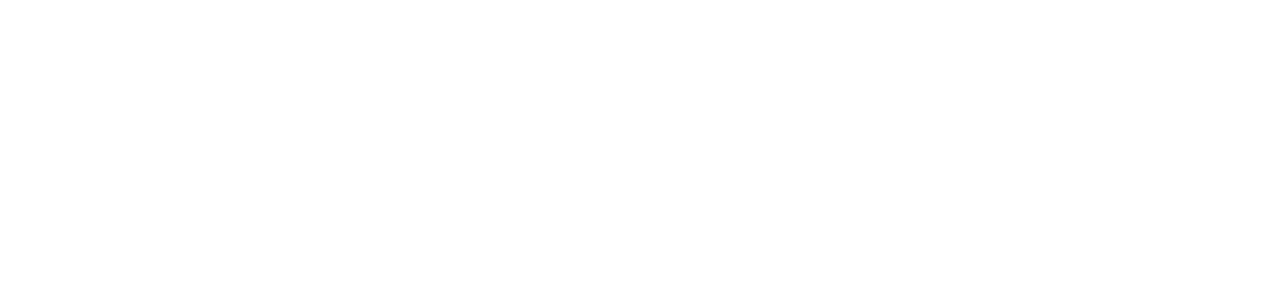
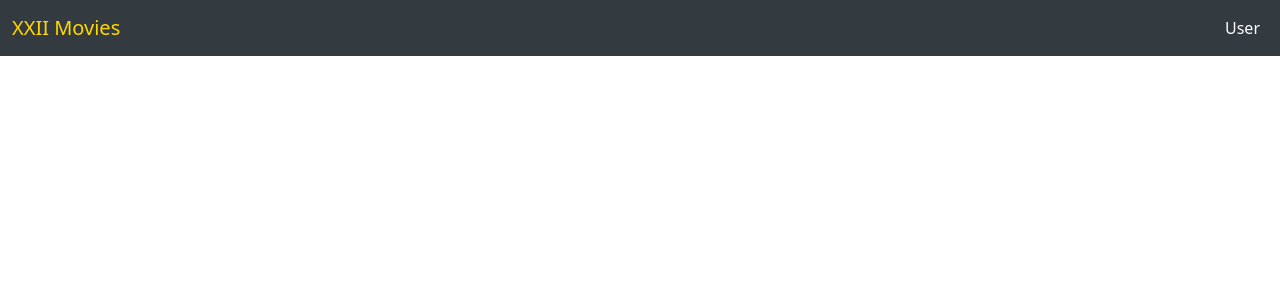
Before and after one commit to ahadsenja/movies-angular, an Angular app: page / in a window 1280 px wide. Shown: the top 300 px of the page. Built offline with nearby package versions, Linux system fonts and the light colour scheme.

Commit message:
chore: update app component

```diff
--- a/src/app/app.component.html
+++ b/src/app/app.component.html
@@ -1,5 +1,5 @@
-<!-- <app-navbar></app-navbar>
-<app-sidebar></app-sidebar> -->
-<div class="content" role="main">
+<app-navbar></app-navbar>
+<!-- <app-sidebar></app-sidebar> -->
+<div class="container">
   <router-outlet></router-outlet>
 </div>
```
